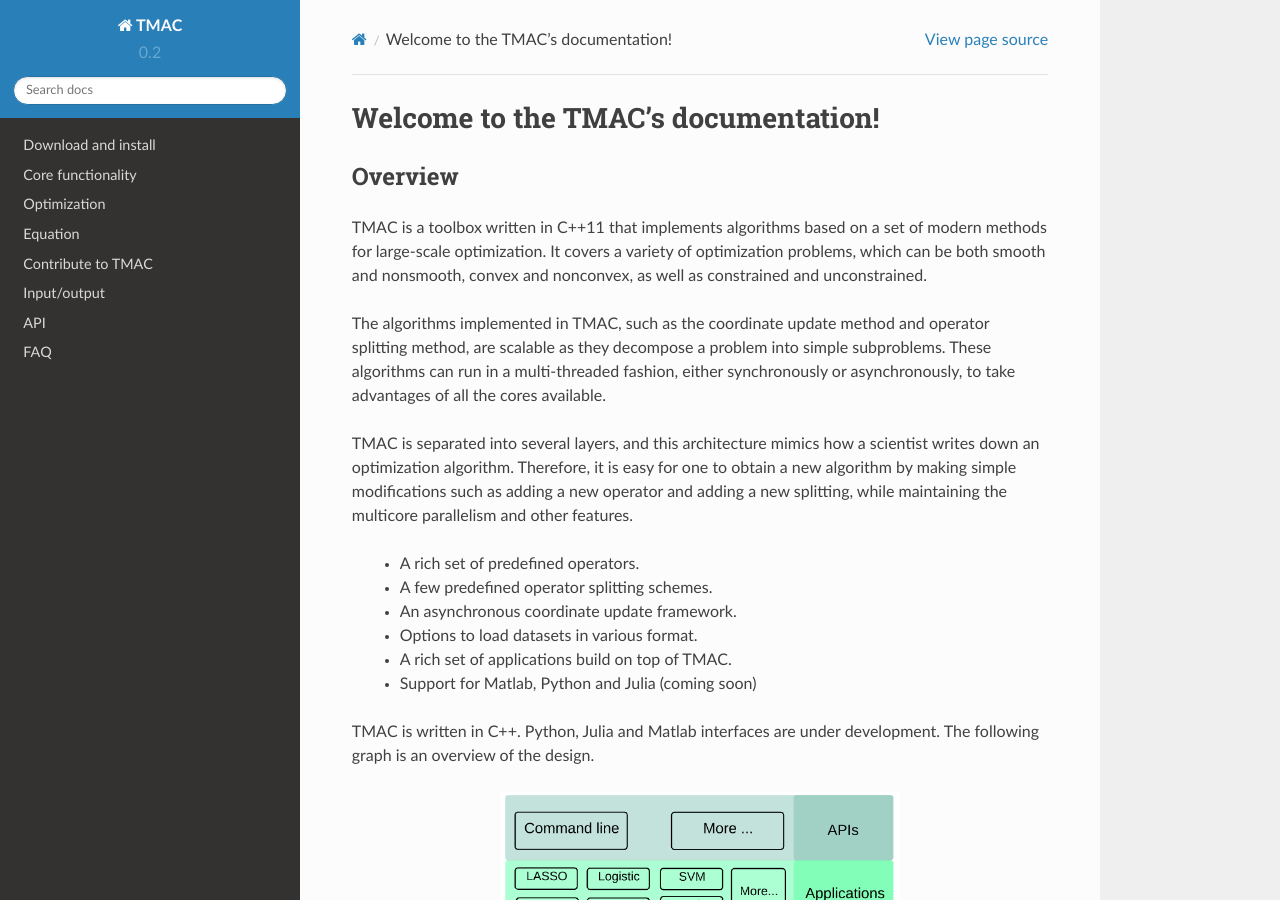
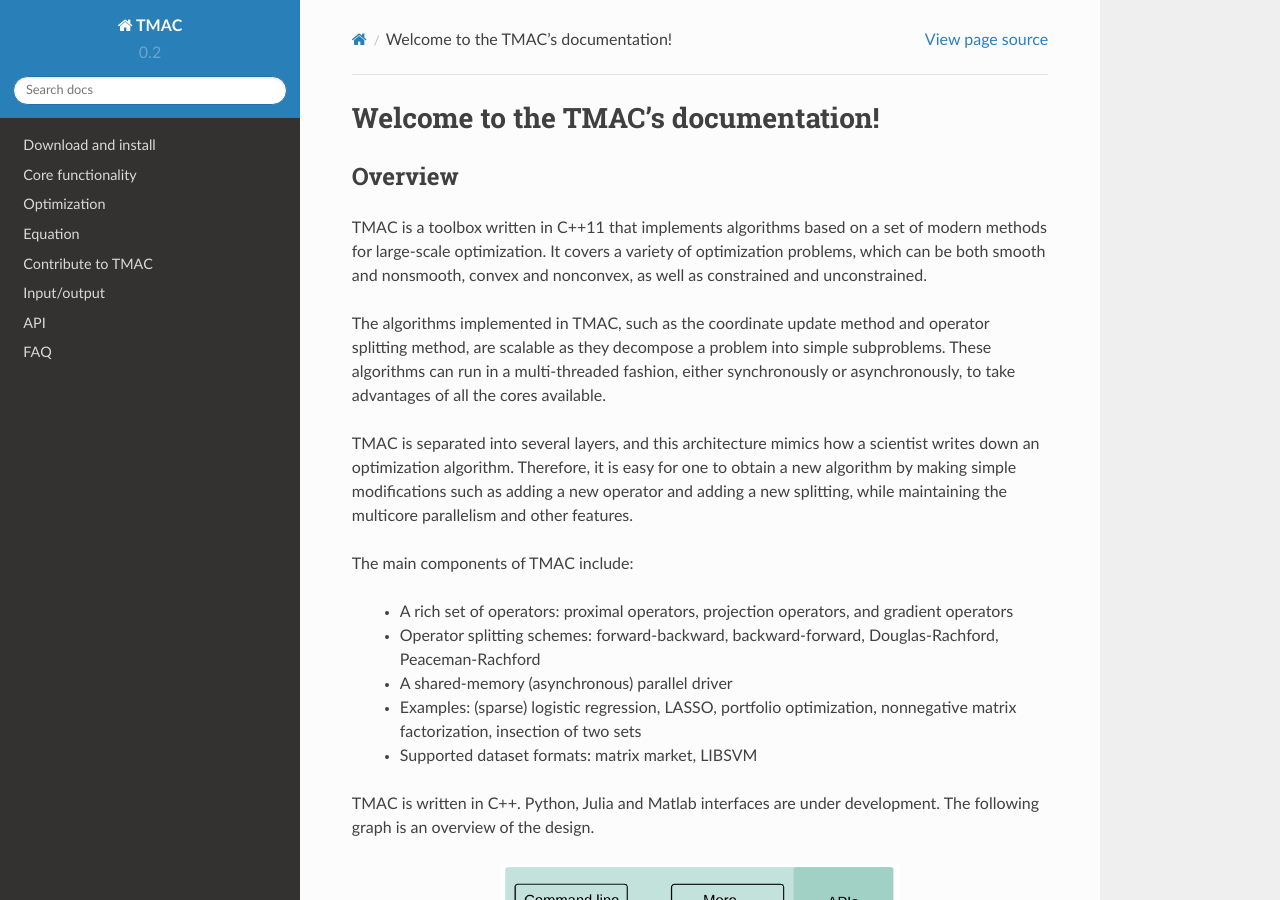
Before and after one commit to uclaopt/TMAC, a Sphinx documentation site: the page built from doc/source/index.rst, in a window 1280 px wide and 900 px high. Built offline with Sphinx 7.4.7 and the Read the Docs theme 2.0.0, drawn with Linux system fonts in a browser that asks for light colours.

Commit message:
updated doc

```diff
--- a/doc/source/build.rst
+++ b/doc/source/build.rst
@@ -8,7 +8,7 @@ In the future, precompiled executables for Windows users will be available for d
 
 Required and optional software for installation
 -------------------------------------------------
-- A C++11 compiler (e.g., GCC version 4.7 or higher)
+- A C++11 compiler (e.g., gcc version 4.7 or higher)
 - BLAS
 - (recommended) `GNU make <https://www.gnu.org/software/make/>`_
 
--- a/doc/source/index.rst
+++ b/doc/source/index.rst
@@ -27,12 +27,14 @@ The algorithms implemented in TMAC, such as the coordinate update method and ope
 
 TMAC is separated into several layers, and this architecture mimics how a scientist writes down an optimization algorithm. Therefore, it is easy for one to obtain a new algorithm by making simple modifications such as adding a new operator and adding a new splitting, while maintaining the multicore parallelism and other features.
 
-  * A rich set of predefined operators.
-  * A few predefined operator splitting schemes.
-  * An asynchronous coordinate update framework.
-  * Options to load datasets in various format.
-  * A rich set of applications build on top of TMAC.
-  * Support for Matlab, Python and Julia (coming soon)
+The main components of TMAC include:
+
+   * A rich set of operators: proximal operators, projection operators, and gradient operators
+   * Operator splitting schemes: forward-backward, backward-forward, Douglas-Rachford, Peaceman-Rachford
+   * A shared-memory (asynchronous) parallel driver
+   * Examples: (sparse) logistic regression, LASSO, portfolio optimization, nonnegative matrix factorization, insection of two sets
+   * Supported dataset formats: matrix market, LIBSVM
+
 
 
 TMAC is written in C++. Python, Julia and Matlab interfaces are under development. The following graph is an overview of the design.
```
